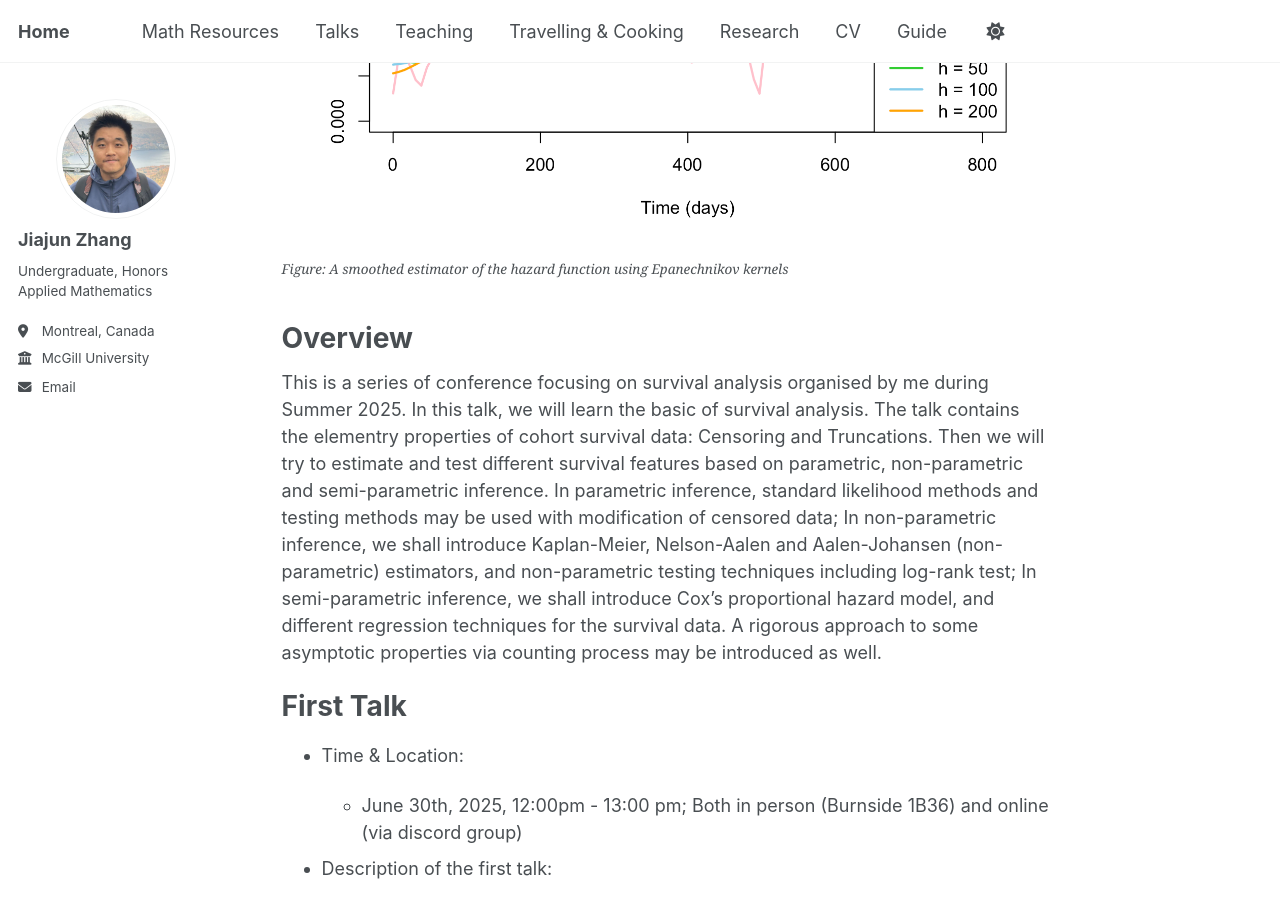
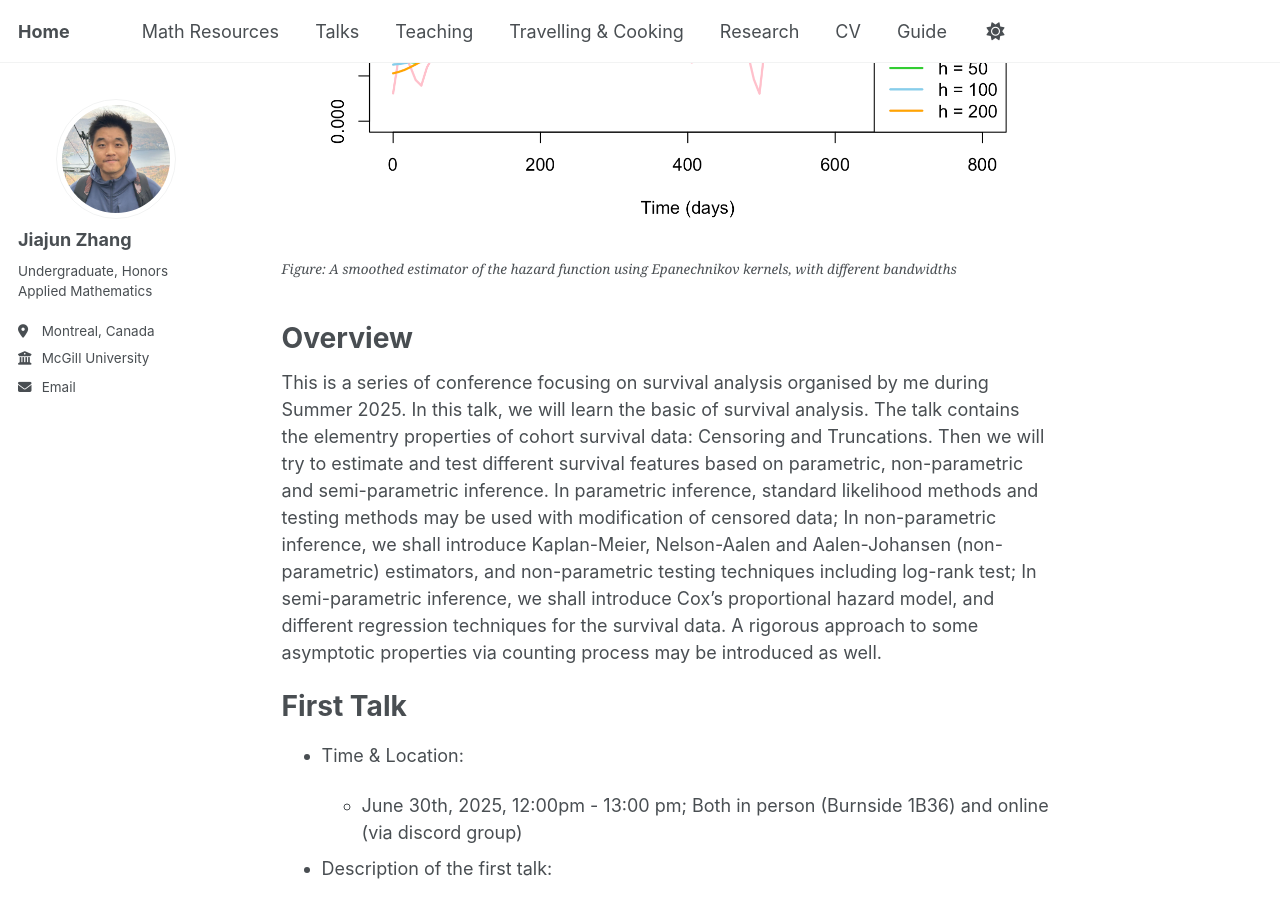
Before and after one commit to JohanssonRein/JohanssonRein.github.io, a Jekyll site: the page built from _talks/2025-06-01-survivalanalysis.md, in a window 1280 px wide and 900 px high, scrolled down 508 px. Built offline with Jekyll 4.4.1, drawn with Linux system fonts in a browser that asks for light colours.

Commit message:
Update 2025-06-01-survivalanalysis.md

```diff
--- a/_talks/2025-06-01-survivalanalysis.md
+++ b/_talks/2025-06-01-survivalanalysis.md
@@ -12,8 +12,8 @@ location: "Montreal, QC, Canada"
 <br>
 
 <figure style="text-align: center;">
-  <img src="/images/HazardSmoothedEstimates.png" alt="Survival Analysis Poster" width="500">
-  <figcaption><em>Figure: A smoothed estimator of the hazard function using Epanechnikov kernels</em></figcaption>
+  <img src="/images/HazardSmoothedEstimates.png" alt="Survival Analysis Poster" width="450">
+  <figcaption><em>Figure: A smoothed estimator of the hazard function using Epanechnikov kernels, with different bandwidths</em></figcaption>
 </figure>
 
 
```
